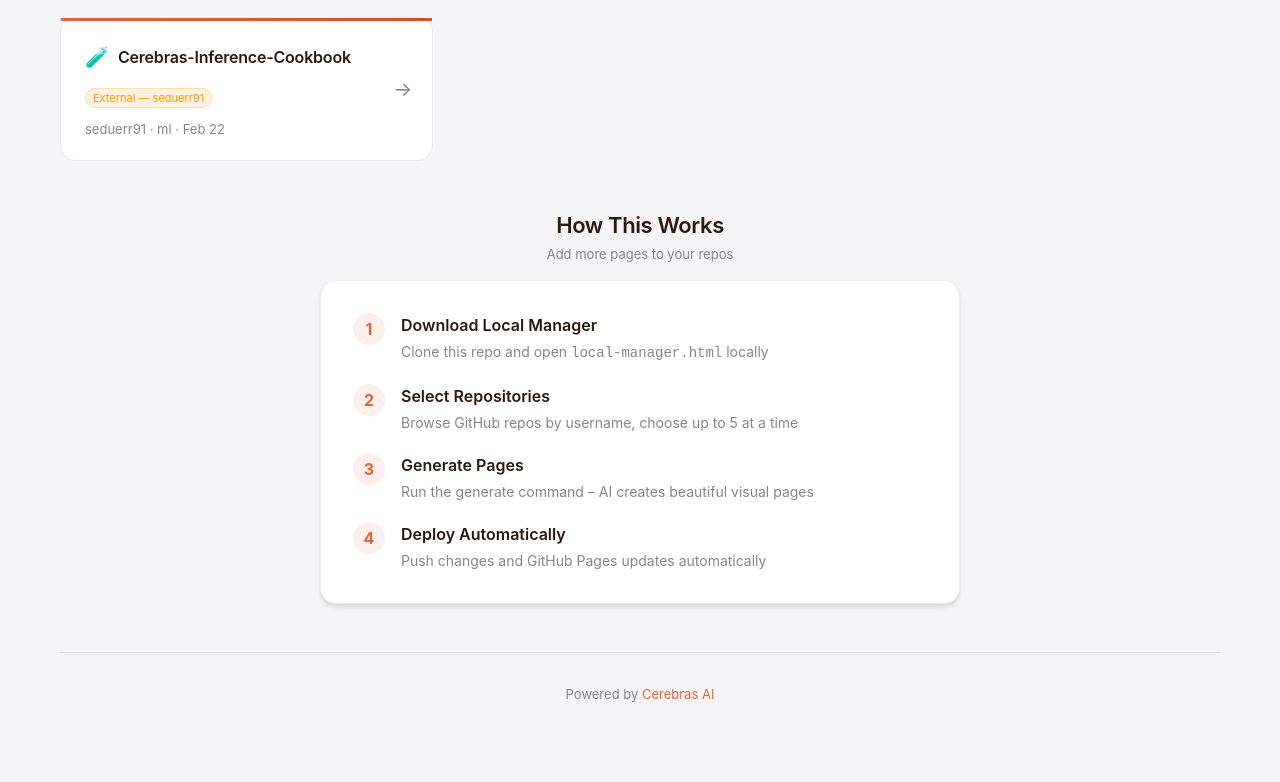
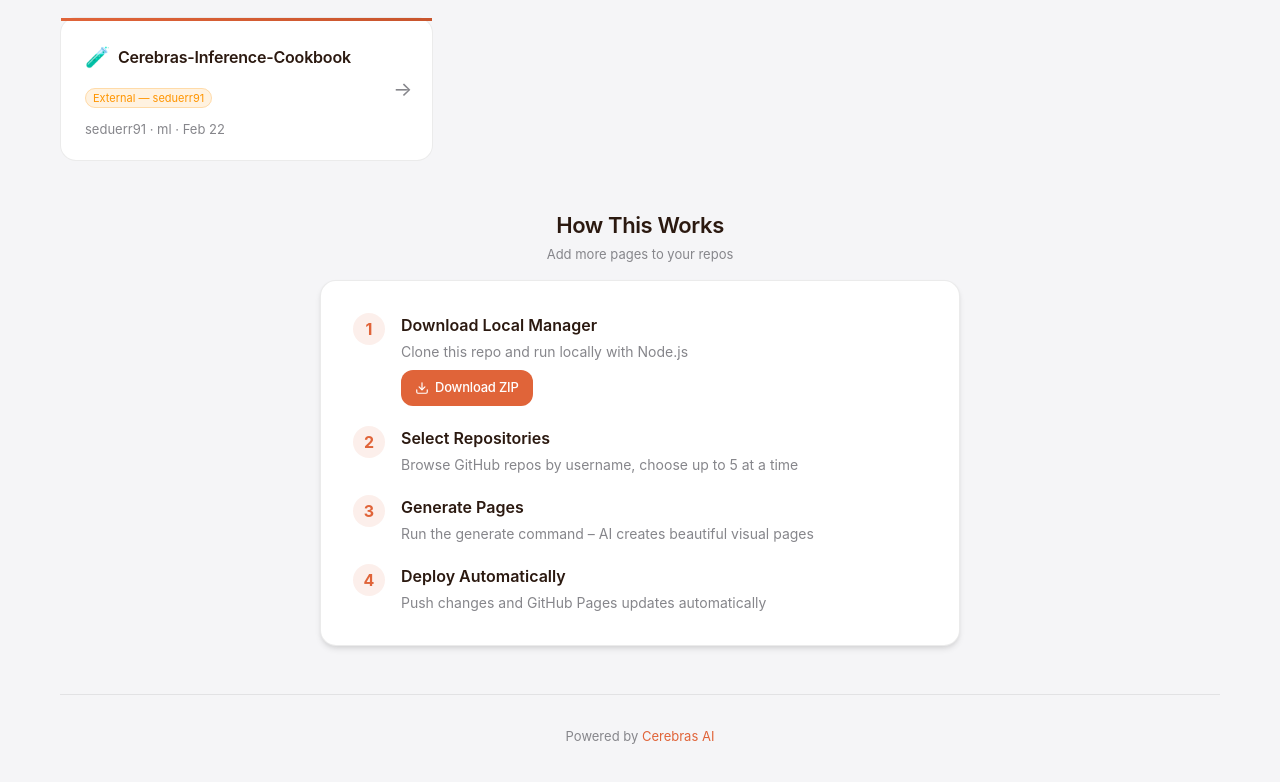
Before and after one commit to sebastiand-cerebras/meta-repo, a website: page index.html in a window 1280 px wide. Shown: the part 820-1602 px from the top of the page. Drawn offline with Linux system fonts and the light colour scheme.

Commit message:
Add Download ZIP button to step 1 on public page

```diff
--- a/index.html
+++ b/index.html
@@ -237,7 +237,11 @@
             <div style="width: 32px; height: 32px; border-radius: 50%; background: var(--accent-subtle); color: var(--accent-color); display: flex; align-items: center; justify-content: center; font-weight: 700; flex-shrink: 0;">1</div>
             <div>
               <div style="font-weight: 600; font-size: 16px; margin-bottom: 4px;">Download Local Manager</div>
-              <div style="font-size: 14px; color: var(--text-secondary);">Clone this repo and open <code style="font-family: monospace;">local-manager.html</code> locally</div>
+              <div style="font-size: 14px; color: var(--text-secondary); margin-bottom: 8px;">Clone this repo and run locally with Node.js</div>
+              <a href="https://github.com/sebastiand-cerebras/meta-repo/archive/refs/heads/main.zip" class="btn btn-primary btn-sm" style="display: inline-flex; align-items: center; gap: 6px; font-size: 13px;">
+                <svg xmlns="http://www.w3.org/2000/svg" width="14" height="14" viewBox="0 0 24 24" fill="none" stroke="currentColor" stroke-width="2" stroke-linecap="round" stroke-linejoin="round"><path d="M21 15v4a2 2 0 01-2 2H5a2 2 0 01-2-2v-4"/><polyline points="7 10 12 15 17 10"/><line x1="12" y1="15" x2="12" y2="3"/></svg>
+                Download ZIP
+              </a>
             </div>
           </div>
           <div style="display: flex; gap: 16px; align-items: flex-start;">
```
